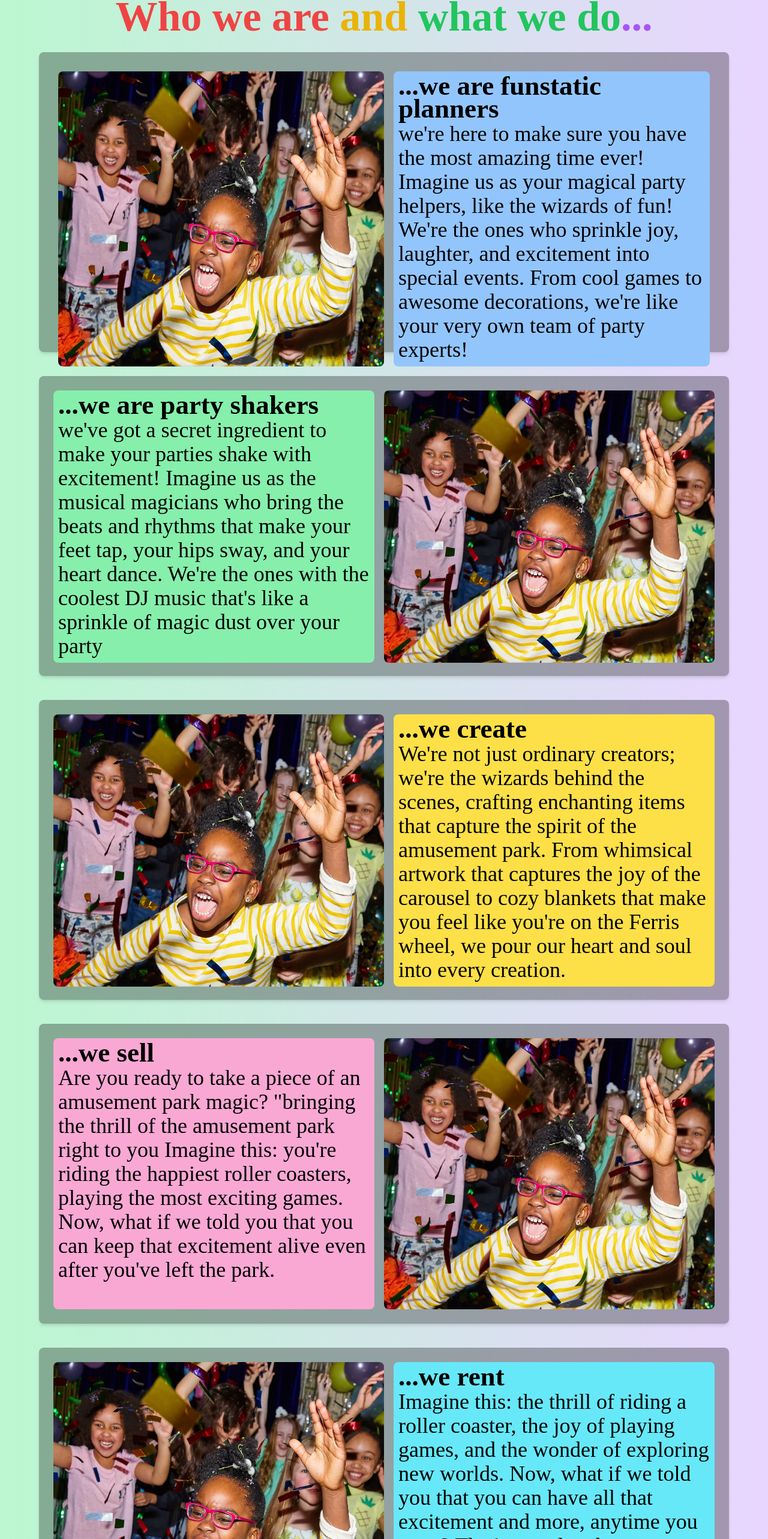
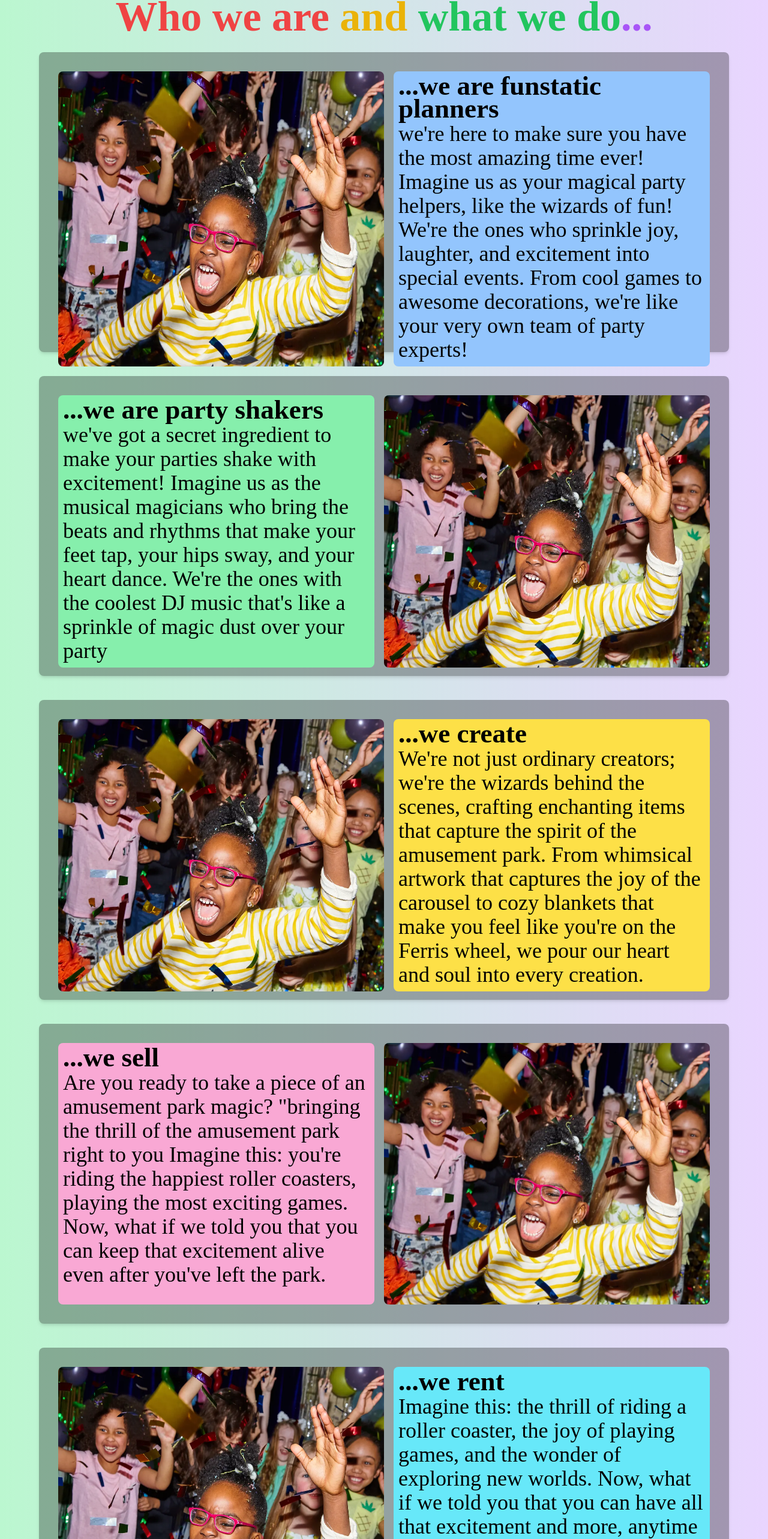
Before and after one commit to badmus360/happy_face, a React (Vite) app: page /about in a window 1280 px wide. Shown: the part 212-2778 px from the top of the page at 60% size. Built offline with nearby package versions, Linux system fonts and the light colour scheme; a web font is replaced by a local one.

Commit message:
commit done before my 1st deployment

```diff
--- a/src/components/AboutTop.jsx
+++ b/src/components/AboutTop.jsx
@@ -168,7 +168,7 @@ const slides1 = [
           <div className='text-center text-4xl sm:text-5xl mb-4 font-bold mt-6 xl:mb-6 xl:mt-8 lg:text-[50px] xl:text-[70px]'><span className='text-red-500'>Who we are</span> <span className='text-yellow-500'>and</span> <span className='text-green-500'>what we do</span><span className='text-purple-500'>...</span></div>
               <div className='grid gap-10 sm:grid md:grid lg:grid justify-center group'>
 
-                  <div className='bg-black w-[250px] h-[500px] sm:w-[600px] sm:h-[280px] md:w-[700px] md:h-[290px] lg:w-[915px] lg:h-[400px] xl:w-[1150px] xl:h-[500px] grid sm:grid-cols-2 md:grid-cols-2 bg-opacity-30 p-2 sm:p-4 md:p-6 lg:p-6 xl:p-8 rounded-lg shadow-md'>
+                  <div className='bg-black w-[250px] h-[500px] sm:w-[600px] sm:h-[280px] md:w-[700px] md:h-[290px] lg:w-[915px] lg:h-[400px] xl:w-[1150px] xl:h-[500px] grid sm:grid-cols-2 md:grid-cols-2 bg-opacity-30 pb-3 p-2 sm:p-4 md:p-6 lg:p-6 xl:p-8 rounded-lg shadow-md'>
                       <div className='relative h-full overflow-hidden group md:col-span-1'>
                           <img src={image2A} className='w-full h-full rounded-lg transition-transform transform group-hover:scale-105 hover:animate-bounce' />
                           <div className='absolute top-0 left-0 w-full h-full bg-black opacity-0 group-hover:opacity-40 transition-opacity'></div>
@@ -179,18 +179,18 @@ const slides1 = [
                       </aside>
                   </div>
 
-                 <div className='bg-black w-[250px] h-[500px] sm:w-[600px] sm:h-[280px] md:w-[700px] md:h-[290px] lg:w-[915px] lg:h-[400px] xl:w-[1150px] xl:h-[500px] grid sm:grid-cols-2 md:grid-cols-2 bg-opacity-30 p-2 sm:p-4 md:p-6 lg:p-6 rounded-lg shadow-md'>
+                 <div className='bg-black w-[250px] h-[500px] sm:w-[600px] sm:h-[280px] md:w-[700px] md:h-[290px] lg:w-[915px] lg:h-[400px] xl:w-[1150px] xl:h-[500px] grid sm:grid-cols-2 md:grid-cols-2 bg-opacity-30 b-5 p-2 sm:p-4 md:p-6 lg:p-6 xl:p-8 rounded-lg shadow-md'>
                       <aside class="bg-green-300 mt-1 h-full sm:mt-0 md:mt-0 sm:mr-2 md:mr-4 rounded-lg p-2">
                               <span className='text-2xl font-bold lg:text-[38px] xl:text-[45px]'>...we are party shakers</span>
                               <p className='text-xl sm:text-lg lg:text-3xl xl:text-4xl'>we've got a secret ingredient to make your parties shake with excitement! Imagine us as the musical magicians who bring the beats and rhythms that make your feet tap, your hips sway, and your heart dance. We're the ones with the coolest DJ music that's like a sprinkle of magic dust over your party</p>
                       </aside>
-                      <div className='relative mt-[3px] sm:mt-0 md:mt-0 lg:mt-0 h-full overflow-hidden group md:col-span-1'>
+                      <div className='relative mt-[9px] sm:mt-0 md:mt-0 lg:mt-0 h-full overflow-hidden group md:col-span-1'>
                           <img src={image2A} className='w-full h-full rounded-lg transition-transform transform group-hover:scale-105 hover:animate-bounce' />
                           <div className='absolute top-0 left-0 w-full h-full bg-black opacity-0 group-hover:opacity-40 transition-opacity'></div>
                       </div>
                   </div>
 
-                  <div className='bg-black w-[250px] h-[500px] sm:w-[600px] sm:h-[280px] md:w-[700px] md:h-[290px] lg:w-[915px] lg:h-[400px] xl:w-[1150px] xl:h-[500px] grid sm:grid-cols-2 md:grid-cols-2 bg-opacity-30 p-2 sm:p-4 md:p-6 lg:p-6 rounded-lg shadow-md'>
+                  <div className='bg-black w-[250px] h-[500px] sm:w-[600px] sm:h-[280px] md:w-[700px] md:h-[290px] lg:w-[915px] lg:h-[400px] xl:w-[1150px] xl:h-[500px] grid sm:grid-cols-2 md:grid-cols-2 bg-opacity-30 p-2 sm:p-4 md:p-6 lg:p-6 xl:p-8 rounded-lg shadow-md'>
                       <div className='relative h-full overflow-hidden group md:col-span-1'>
                           <img src={image2A} className='w-full h-full rounded-lg transition-transform transform group-hover:scale-105 hover:animate-bounce' />
                           <div className='absolute top-0 left-0 w-full h-full bg-black opacity-0 group-hover:opacity-40 transition-opacity'></div>
@@ -201,7 +201,7 @@ const slides1 = [
                       </aside>
                   </div>
 
-                  <div className='bg-black w-[250px] h-[500px] sm:w-[600px] sm:h-[280px] md:w-[700px] md:h-[290px] lg:w-[915px] lg:h-[400px] xl:w-[1150px] xl:h-[500px] grid sm:grid-cols-2 md:grid-cols-2 bg-opacity-30 p-2 sm:p-4 md:p-6 lg:p-6 rounded-lg shadow-md'>
+                  <div className='bg-black w-[250px] h-[500px] sm:w-[600px] sm:h-[280px] md:w-[700px] md:h-[290px] lg:w-[915px] lg:h-[400px] xl:w-[1150px] xl:h-[500px] grid sm:grid-cols-2 md:grid-cols-2 bg-opacity-30 p-2 sm:p-4 md:p-6 lg:p-6 xl:p-8 rounded-lg shadow-md'>
                       <aside class="bg-pink-300 h-full mt-1 sm:mt-0 md:mt-0 sm:mr-2 md:mr-4 rounded-lg p-2">
                               <span className='text-2xl font-bold lg:text-[38px] xl:text-[45px]'>...we sell</span>
                               <p className='text-xl sm:text-lg lg:text-3xl xl:text-4xl'>Are you ready to take a piece of an amusement park magic? "bringing the thrill of the amusement park right to you Imagine this: you're riding the happiest roller coasters, playing the most exciting games. Now, what if we told you that you can keep that excitement alive even after you've left the park.</p>
@@ -212,7 +212,7 @@ const slides1 = [
                       </div>
                   </div>
 
-                  <div className='bg-black w-[250px] h-[500px] sm:w-[600px] sm:h-[280px] md:w-[700px] md:h-[290px] lg:w-[915px] lg:h-[400px] xl:w-[1150px] xl:h-[500px] grid sm:grid-cols-2 md:grid-cols-2 bg-opacity-30 p-2 sm:p-4 md:p-6 lg:p-6 rounded-lg shadow-md'>
+                  <div className='bg-black w-[250px] h-[500px] sm:w-[600px] sm:h-[280px] md:w-[700px] md:h-[290px] lg:w-[915px] lg:h-[400px] xl:w-[1150px] xl:h-[500px] grid sm:grid-cols-2 md:grid-cols-2 bg-opacity-30 p-2 sm:p-4 md:p-6 lg:p-6 xl:p-8 rounded-lg shadow-md'>
                       <div className='relative h-full overflow-hidden group md:col-span-1'>
                           <img src={image2A} className='w-full h-full rounded-lg transition-transform transform group-hover:scale-105 hover:animate-bounce' />
                           <div className='absolute top-0 left-0 w-full h-full bg-black opacity-0 group-hover:opacity-40 transition-opacity'></div>
```
